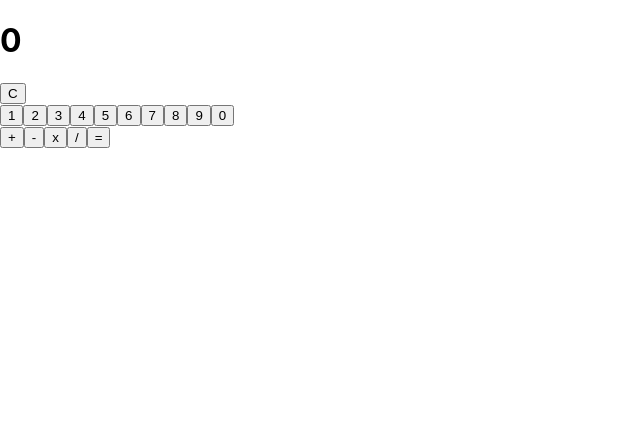
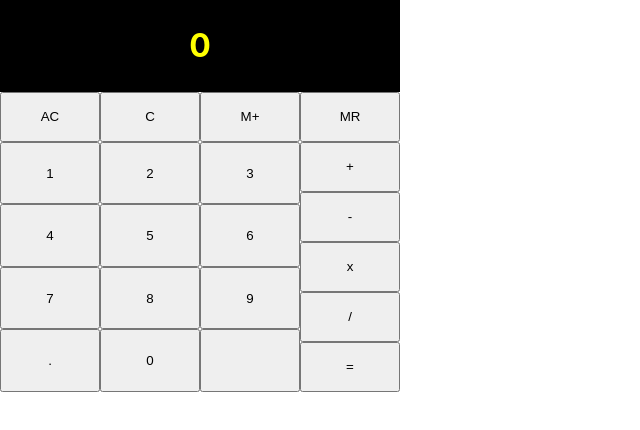
Before and after one commit to KimMcLelland/calculator, a React (Create React App) app: page / in a window 1280 px wide. Shown: the top 430 px of the page, without its empty margins (0-640 px from the left). Built offline with nearby package versions, Linux system fonts and the light colour scheme.

Commit message:
many improvements

```diff
--- a/src/App.css
+++ b/src/App.css
@@ -36,3 +36,41 @@
     transform: rotate(360deg);
   }
 }
+
+#all {
+  position: center;
+}
+
+#display {
+  background-color: black;
+  color: yellow;
+  width: 400px;
+  padding: 5px 0px;
+  text-align: center;
+}
+
+button {
+  width: 100px;
+  height: 50px;
+}
+
+
+#main {
+  display: flex;
+}
+
+#numberpad {
+  display: flex;
+  flex-wrap: wrap;
+  width: 300px
+}
+
+#numberpad button {
+  height: 25%
+}
+
+#sideFunctions {
+  display: flex;
+  flex-direction: column;
+
+}
--- a/src/App.js
+++ b/src/App.js
@@ -5,6 +5,7 @@ import React from 'react';
 class App extends React.Component {
   state = {
     result: 0,
+    numPress: 0,
     firstNumber: 0,
     secondNumber: 0,
     mathsFunction: "blank"
@@ -14,95 +15,69 @@ class App extends React.Component {
     this.setState({result: this.state.result = 0})
     this.setState({firstNumber: this.state.firstNumber = 0})
   }
-  one = () => {
-    this.setState({result: this.state.result = 1})
+
+  numbers = () => {
     if (this.state.mathsFunction === "blank") {
-      this.setState({firstNumber: this.state.firstNumber = 1})
+      if (this.state.firstNumber === 0) {
+        this.setState({firstNumber: this.state.firstNumber = this.state.numPress})
       }
       else {
-      this.setState({secondNumber: this.state.secondNumber = 1});
+        this.setState({firstNumber: this.state.firstNumber = this.state.firstNumber * 10});
+        this.setState({firstNumber: this.state.firstNumber = this.state.firstNumber + this.state.numPress})
+      }
+      this.setState({result: this.state.result = this.state.firstNumber})
+    }
+    else {
+      if (this.state.secondNumber === 0) {
+        this.setState({secondNumber: this.state.secondNumber = this.state.numPress});
+      }
+      else {
+        this.setState({secondNumber: this.state.secondNumber = this.state.secondNumber * 10});
+        this.setState({secondNumber: this.state.secondNumber = this.state.secondNumber + this.state.numPress})
+      }
+      this.setState({result: this.state.result = this.state.secondNumber})
   }
   }
+
+  one = () => {
+    this.setState({numPress: this.state.numPress = 1});
+    this.numbers()
+  }
   two = () => {
-    this.setState({result: this.state.result = 2})
-    if (this.state.mathsFunction === "blank") {
-      this.setState({firstNumber: this.state.firstNumber = 2})
-    }
-    else {
-      this.setState({secondNumber: this.state.secondNumber = 2});
-  }
+    this.setState({numPress: this.state.numPress = 2});
+    this.numbers()
   }
   three = () => {
-    this.setState({result: this.state.result = 3})
-    if (this.state.mathsFunction === "blank") {
-      this.setState({firstNumber: this.state.firstNumber = 3})
-    }
-    else {
-      this.setState({secondNumber: this.state.secondNumber = 3});
-  }
+    this.setState({numPress: this.state.numPress = 3});
+    this.numbers()
   }
   four = () => {
-    this.setState({result: this.state.result = 4})
-    if (this.state.mathsFunction === "blank") {
-      this.setState({firstNumber: this.state.firstNumber = 4})
-    }
-    else {
-      this.setState({secondNumber: this.state.secondNumber = 4});
-  }
+    this.setState({numPress: this.state.numPress = 4});
+    this.numbers()
   }
   five = () => {
-    this.setState({result: this.state.result = 5})
-    if (this.state.mathsFunction === "blank") {
-      this.setState({firstNumber: this.state.firstNumber = 5})
-    }
-    else {
-      this.setState({secondNumber: this.state.secondNumber = 5});
-  }
+    this.setState({numPress: this.state.numPress = 5});
+    this.numbers()
   }
   six = () => {
-    this.setState({result: this.state.result = 6})
-    if (this.state.mathsFunction === "blank") {
-      this.setState({firstNumber: this.state.firstNumber = 6})
-    }
-    else {
-      this.setState({secondNumber: this.state.secondNumber = 6});
-  }
+    this.setState({numPress: this.state.numPress = 6});
+    this.numbers()
   }
   seven = () => {
-    this.setState({result: this.state.result = 7})
-    if (this.state.mathsFunction === "blank") {
-      this.setState({firstNumber: this.state.firstNumber = 7})
-    }
-    else {
-      this.setState({secondNumber: this.state.secondNumber = 7});
-  }
+    this.setState({numPress: this.state.numPress = 7});
+    this.numbers()
   }
   eight = () => {
-    this.setState({result: this.state.result = 8})
-    if (this.state.mathsFunction === "blank") {
-      this.setState({firstNumber: this.state.firstNumber = 8})
-    }
-    else {
-      this.setState({secondNumber: this.state.secondNumber = 8});
-  }
+    this.setState({numPress: this.state.numPress = 8});
+    this.numbers()
   }
   nine = () => {
-    this.setState({result: this.state.result = 9})
-    if (this.state.mathsFunction === "blank") {
-      this.setState({firstNumber: this.state.firstNumber = 9})
-    }
-    else {
-      this.setState({secondNumber: this.state.secondNumber = 9});
-  }
+    this.setState({numPress: this.state.numPress = 9});
+    this.numbers()
   }
   zero = () => {
-    this.setState({result: this.state.result = 0})
-    if (this.state.mathsFunction === "blank") {
-      this.setState({firstNumber: this.state.firstNumber = 0})
-    }
-    else {
-      this.setState({secondNumber: this.state.secondNumber = 0});
-  }
+    this.setState({numPress: this.state.numPress = 0});
+    this.numbers()
   }
 
   plusButton = () => {
@@ -132,20 +107,28 @@ class App extends React.Component {
     if (this.state.mathsFunction === "/") {
     this.setState({result: this.state.result = this.state.firstNumber / this.state.secondNumber});
     }
-    this.setState({mathsFunction: this.state.mathsFunction = "blank"})
-    this.setState({firstNumber: this.state.firstNumber = this.state.result})
+    this.setState({mathsFunction: this.state.mathsFunction = "blank"});
+    this.setState({firstNumber: this.state.firstNumber = this.state.result});
+    this.setState({secondNumber: this.state.secondNumber = 0})
   }
   render() {
 
     return(
       <div>
+        <div id = "top">
           <div id="display">
             <h1>{this.state.result}</h1>
           </div>
-        <div id="belowDisplay">
+          <div id="topFunctions">
+            <button>AC</button>
             <button onClick={this.cancel}>C</button>
+            <button>M+</button>
+            <button>MR</button>
           </div>
-        <div id="numbers">
+        </div>
+
+        <div id = "main">
+          <div id="numberpad">
            <button onClick={this.one}>1</button>
             <button onClick={this.two}>2</button>
             <button onClick={this.three}>3</button>
@@ -155,10 +138,12 @@ class App extends React.Component {
             <button onClick={this.seven}>7</button>
             <button onClick={this.eight}>8</button>
             <button onClick={this.nine}>9</button>
+            <button>.</button>
             <button onClick={this.zero}>0</button>
+            <button></button>
           </div>
 
-        <div id="functions">
+          <div id="sideFunctions">
             <button onClick={this.plusButton}>+</button>
             <button onClick={this.minusButton}>-</button>
             <button onClick={this.multiply}>x</button>
@@ -166,6 +151,7 @@ class App extends React.Component {
             <button onClick={this.equals}>=</button>
           </div>
         </div>
+      </div>
     );
   }
 }
```
Lines whose indentation alone changed are shown as unchanged.
